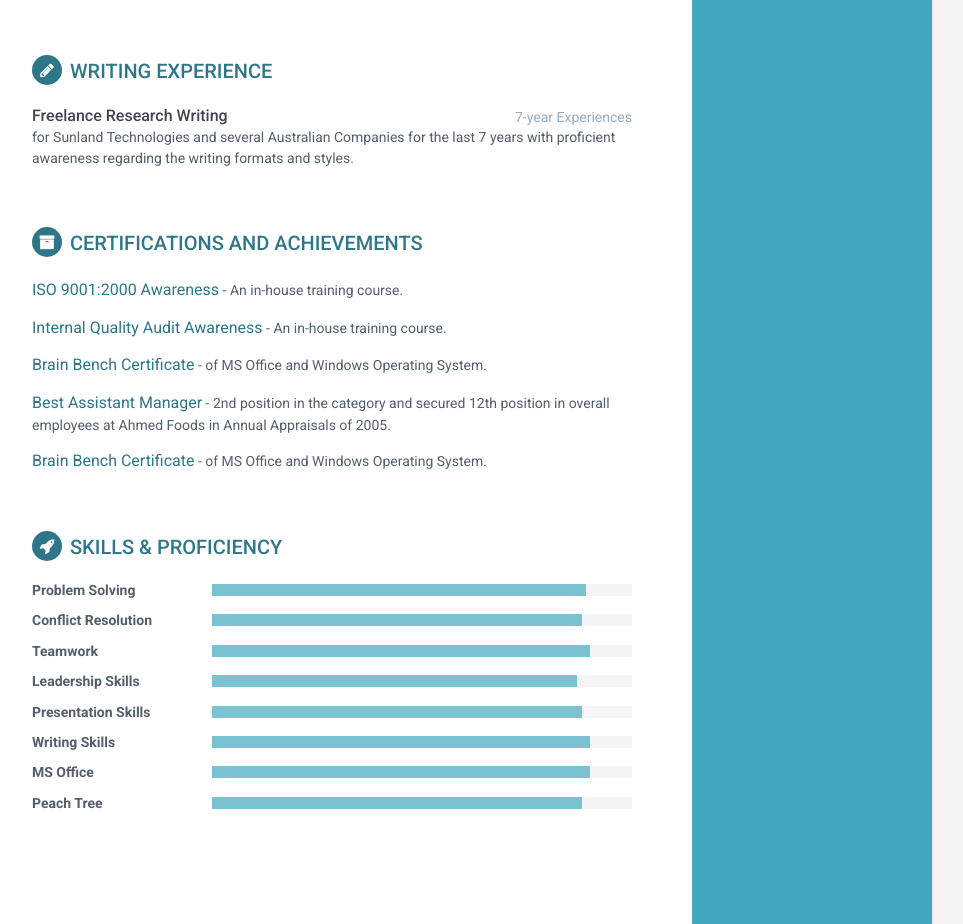
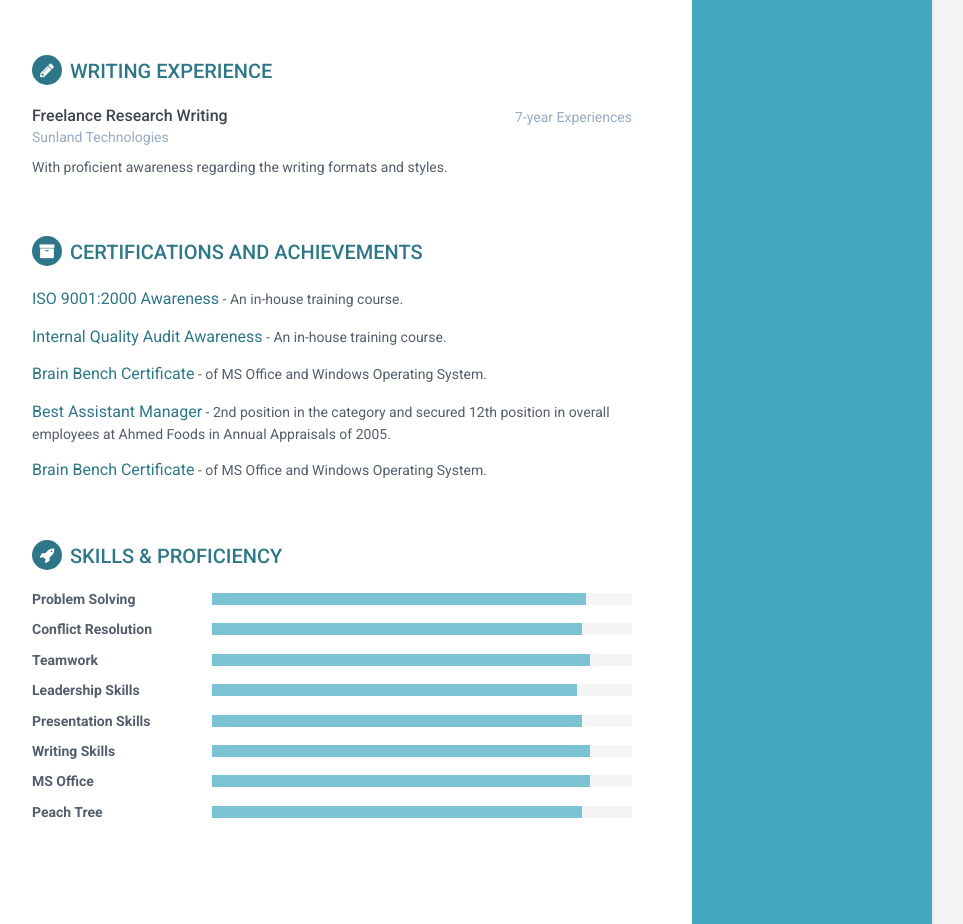
Before and after one commit to ahcreativestudios/TabishHyder, a plain HTML site: page index.html in a window 1280 px wide. Shown: the part 1431-2355 px from the top of the page, without its empty margins (188-1151 px from the left). Drawn offline with Linux system fonts and the light colour scheme.

Commit message:
Update index.html

```diff
--- a/index.html
+++ b/index.html
@@ -208,10 +208,10 @@ tackling all the matters relating to Accounting and Finance of Guarding Services
                             <h3 class="job-title">Freelance Research Writing</h3>
                             <div class="time">7-year Experiences</div>
                         </div><!--//upper-row-->
-
+                      <div class="company"> Sunland Technologies </div>
                     </div><!--//meta-->
                     <div class="details">
-                        <p>for Sunland Technologies and several Australian Companies for the last 7 years with proficient awareness regarding the writing formats and styles.
+                        <p>With proficient awareness regarding the writing formats and styles.
 
                         </p>
                     </div><!--//details-->
```
